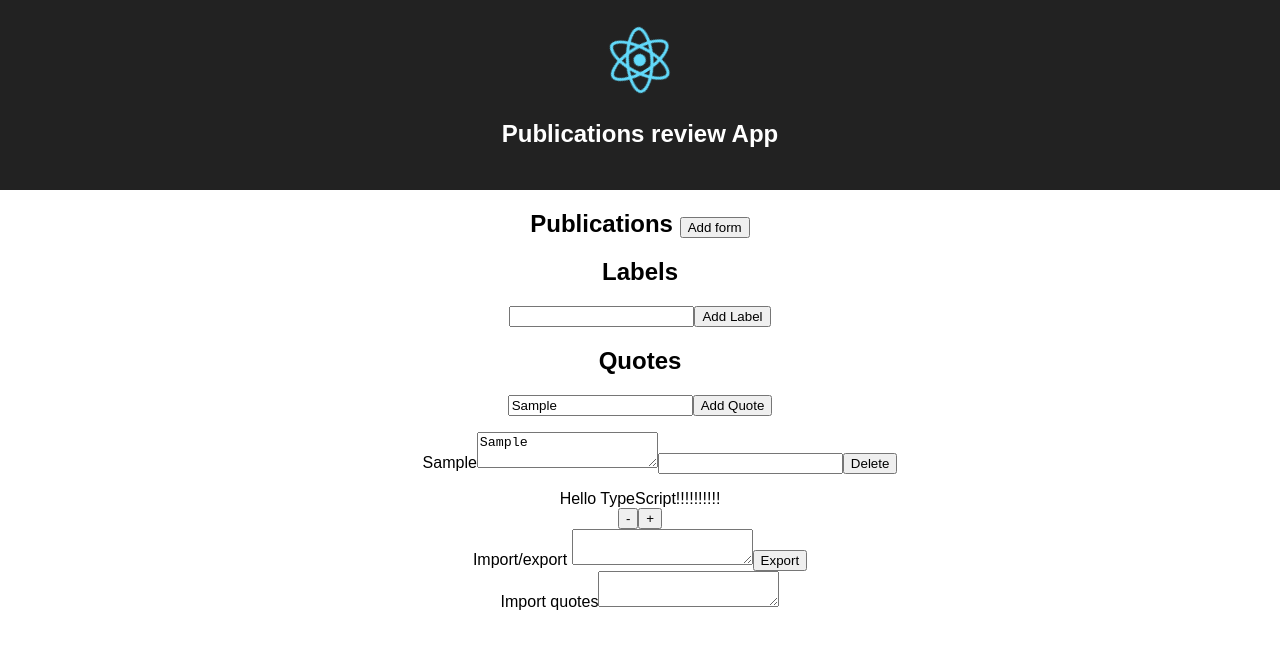
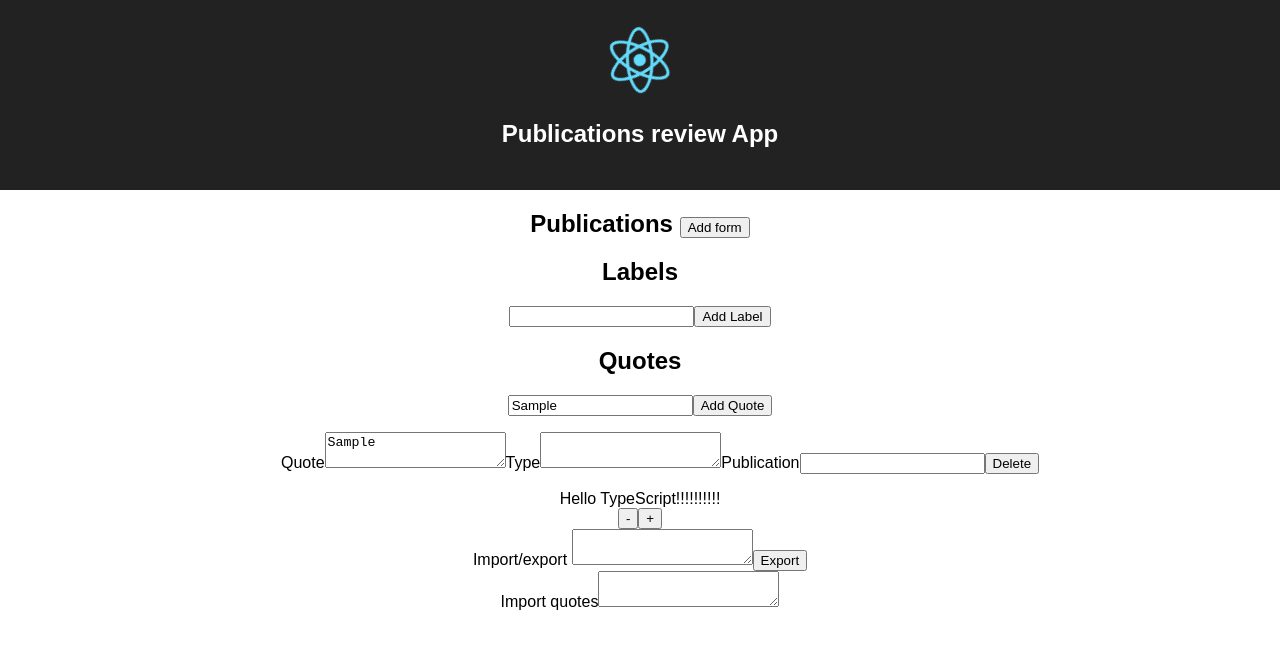
Before and after one commit to snowstorm0182/smartcampusdata, a React (Create React App) app: page / in a window 1280 px wide. Both pictures are taken after typing "Sample" into the empty fields and a click on the button "Add Quote". Shown: the top 648 px of the page. Built offline with nearby package versions, Linux system fonts and the light colour scheme.

Commit message:
Add type to quotes

```diff
--- a/src/components/Quote.tsx
+++ b/src/components/Quote.tsx
@@ -1,23 +1,30 @@
 import * as React from 'react';
 import * as PropTypes from 'prop-types';
 
-const Quote = ({text, id, publicationId, handleUpdateQuote, handleDeleteQuote}) => <li>
-  <span>{text}</span>
+const Quote = ({text, id, type, publicationId, handleUpdateQuote, handleDeleteQuote}) => <li>
+  <label>Quote
   <textarea
     value={text}
     onChange={(e) => handleUpdateQuote(id, 'text', e.target.value)}
-  />
+  /></label>
+  <label>Type
+  <textarea
+    value={type}
+    onChange={(e) => handleUpdateQuote(id, 'type', e.target.value)}
+  /></label>
+  <label>Publication
   <input
     type="number"
     value={publicationId}
     onChange={(e) => handleUpdateQuote(id, 'publicationId', +e.target.value)}
-  />
+  /></label>
   <button type="button" onClick={() => handleDeleteQuote(id)}>Delete</button>
 </li>
 
 
 Quote.propTypes = {
   text: PropTypes.string.isRequired,
+  type: PropTypes.string,
   id: PropTypes.number.isRequired,
   publicationId: PropTypes.number,
   handleUpdateQuote: PropTypes.func.isRequired,
--- a/src/components/QuoteList.js
+++ b/src/components/QuoteList.js
@@ -15,6 +15,7 @@ const QuoteList = ({quotes, handleUpdateQuote, handleDeleteQuote}) => <ul>
 QuoteList.propTypes = {
   quotes: PropTypes.arrayOf(PropTypes.shape({
     text: PropTypes.string.isRequired,
+    type: PropTypes.string,
     id: PropTypes.number.isRequired,
     publicationId: PropTypes.number,
   })),
```
